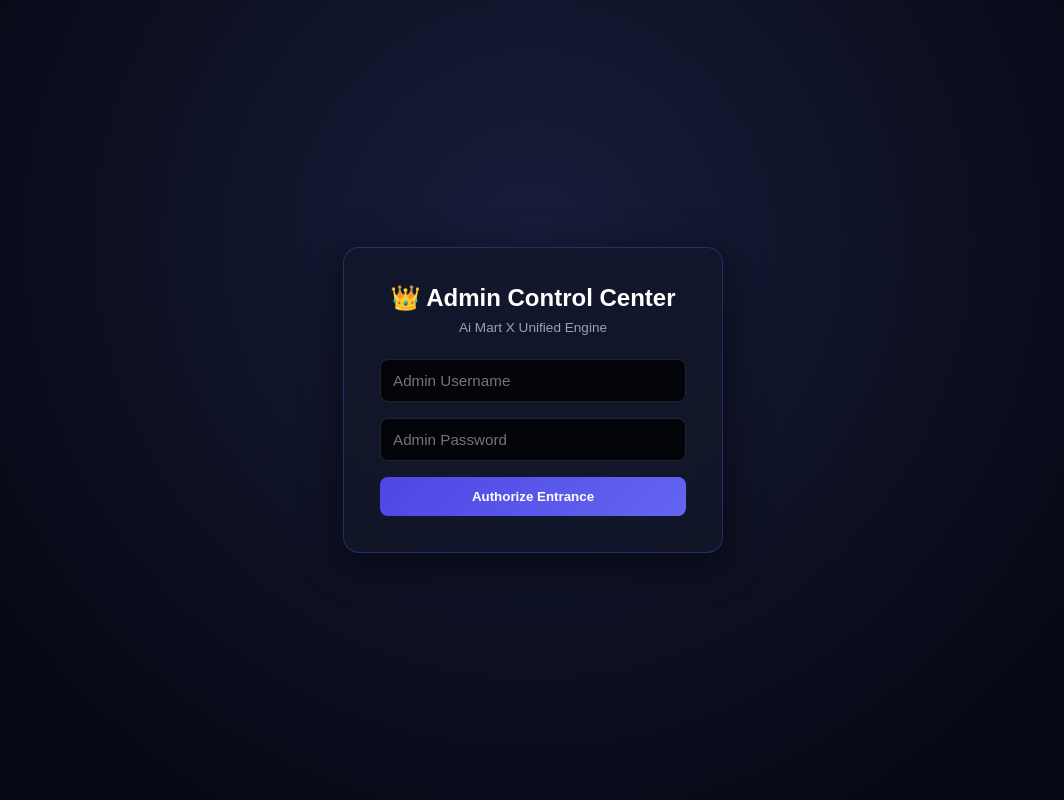
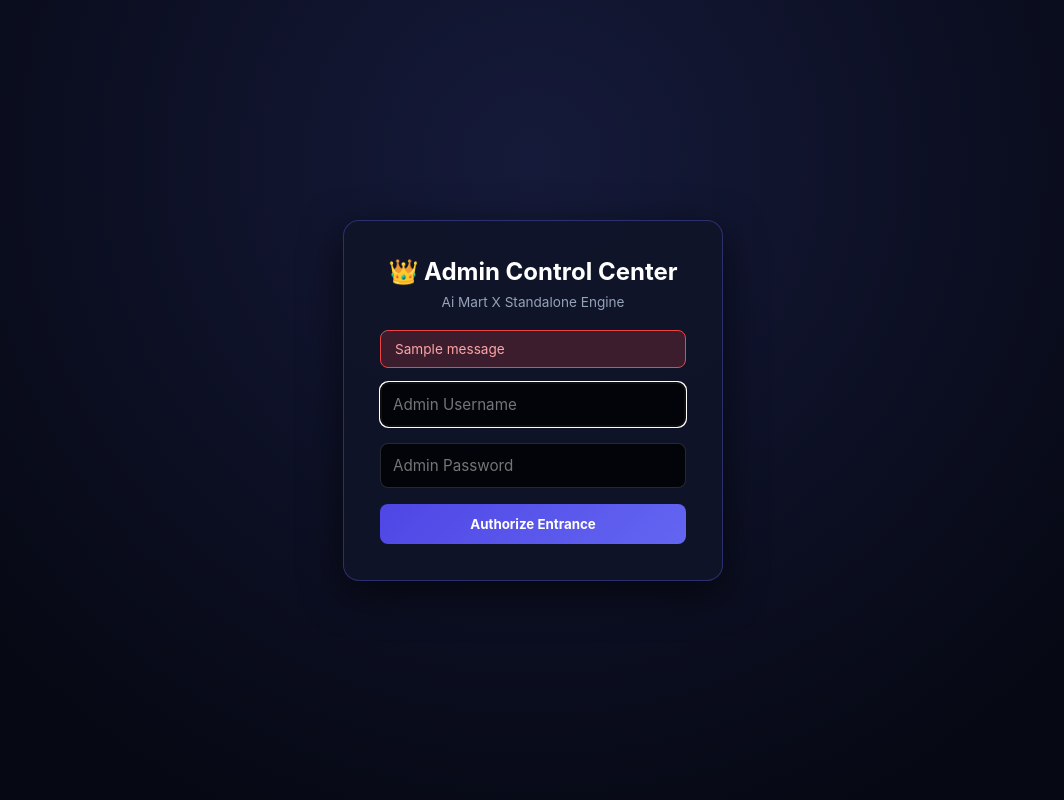
Before and after one commit to someshgamer123/ai-mart-x-web, a Flask app: page /admin/login in a window 1280 px wide. Shown: the whole page, without its empty margins (107-1171 px from the left). Run offline with Flask 3, Linux system fonts and the light colour scheme; one stand-in notice (Sample message) is shown; a database or web service that is not in the repository returns one stand-in record (values such as "Sample title").

Commit message:
Update admin_login.html

```diff
--- a/templates/admin_login.html
+++ b/templates/admin_login.html
@@ -2,11 +2,11 @@
 <html lang="en">
 <head>
   <meta charset="UTF-8">
-  <title>Admin Control Gateway</title>
+  <title>Admin Portal Gateway</title>
   <style>
-    * { margin: 0; padding: 0; box-sizing: border-box; font-family: sans-serif; }
+    * { margin: 0; padding: 0; box-sizing: border-box; font-family: -apple-system, BlinkMacSystemFont, "Segoe UI", sans-serif; }
     body {
-      background: radial-gradient(circle at 50% 30%, #181d3b 0%, #060813 80%);
+      background: radial-gradient(circle at 50% 20%, #151a3a 0%, #060813 80%);
       color: #fff;
       display: flex;
       justify-content: center;
@@ -14,10 +14,9 @@
       min-height: 100vh;
     }
     .box {
-      background: rgba(18, 23, 42, 0.85);
-      backdrop-filter: blur(16px);
-      border: 1px solid rgba(99, 102, 241, 0.3);
-      box-shadow: 0 10px 40px rgba(0,0,0,0.6);
+      background: rgba(16, 21, 40, 0.85);
+      border: 1px solid rgba(99, 102, 241, 0.35);
+      box-shadow: 0 12px 40px rgba(0,0,0,0.6);
       border-radius: 16px;
       padding: 36px;
       width: 380px;
@@ -27,7 +26,7 @@
       padding: 12px;
       margin-bottom: 16px;
       background: #02040a;
-      border: 1px solid rgba(255,255,255,0.12);
+      border: 1px solid rgba(255,255,255,0.15);
       border-radius: 8px;
       color: #fff;
       font-size: 0.95rem;
@@ -42,16 +41,34 @@
       font-weight: 700;
       cursor: pointer;
     }
+    .alert {
+      padding: 10px 14px;
+      border-radius: 8px;
+      margin-bottom: 14px;
+      font-size: 0.85rem;
+      background: rgba(239, 68, 68, 0.2);
+      border: 1px solid #ef4444;
+      color: #fca5a5;
+    }
   </style>
 </head>
 <body>
   <div class="box">
     <h2 style="text-align: center; margin-bottom: 8px;">👑 Admin Control Center</h2>
-    <p style="text-align: center; color: #94a3b8; font-size: 0.85rem; margin-bottom: 24px;">Ai Mart X Unified Engine</p>
-    <form method="POST">
-      <input type="text" name="username" placeholder="Admin Username" required>
+    <p style="text-align: center; color: #94a3b8; font-size: 0.85rem; margin-bottom: 20px;">Ai Mart X Standalone Engine</p>
+
+    {% with messages = get_flashed_messages(with_categories=true) %}
+      {% if messages %}
+        {% for cat, msg in messages %}
+          <div class="alert">{{ msg }}</div>
+        {% endfor %}
+      {% endif %}
+    {% endwith %}
+
+    <form method="POST" action="/admin/login">
+      <input type="text" name="username" placeholder="Admin Username" required autofocus>
       <input type="password" name="password" placeholder="Admin Password" required>
-      <button class="btn">Authorize Entrance</button>
+      <button class="btn" type="submit">Authorize Entrance</button>
     </form>
   </div>
 </body>
```
